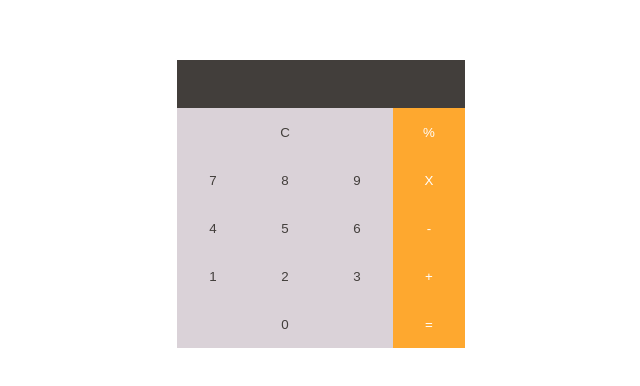
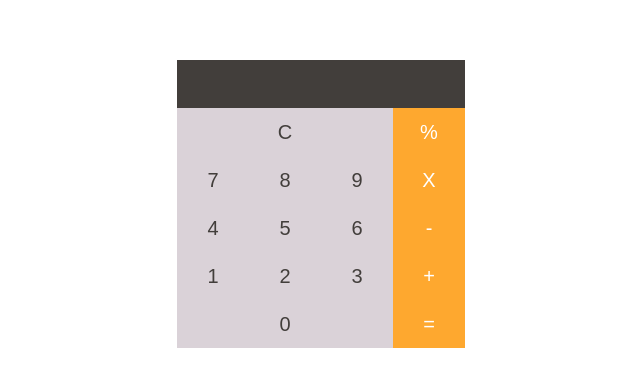
Before and after one commit to LucianoMorazzo/fiera-calculadora, a React (Vite) app: page / in a window 1280 px wide. Shown: the part 196-582 px from the top of the page, without its empty margins (319-959 px from the left). Built offline with nearby package versions, Linux system fonts and the light colour scheme.

Commit message:
Se acomodaron las carperpetas de estilos, se agregaron las fonts y se agrego el archivo de funciones

```diff
--- a/src/App.tsx
+++ b/src/App.tsx
@@ -2,7 +2,7 @@
 
 const App = () => {
   return (
-    <div className='site-container'>
+    <div>
       <Calculator />
     </div>
   )
--- a/src/components/Calculator.tsx
+++ b/src/components/Calculator.tsx
@@ -1,8 +1,6 @@
 import React, { useState } from 'react'
 import { CalculatorData, OperationT } from '../utils/interfaces';
 import { add, sub, mult, div } from '../utils/operations';
-
-
 
 
 export const Calculator = () => {
@@ -57,13 +55,13 @@
   }
 
   return (
-    <div>
+    <div className='calculator-container'>
       <div className="display container">
         <h2>{data.secondNum ? data.secondNum : data.firstNum}</h2>
       </div>
       <div className="two-items container">
         <button onClick={clean} className='grey-btn'>C</button>
-        <button onClick={() => handleOperation(div)} className='og-btn' disabled={!data.secondNum || parseInt(data.secondNum) === 0} >%</button>
+        <button onClick={() => handleOperation(div)} className='og-btn' >%</button>
       </div>
       <div className="four-items  container">
         <button onClick={() => buildNumber("7")} className='grey-btn'>7</button>
--- /dev/null
+++ b/src/sass/abstracts/_fonts.scss
@@ -0,0 +1,3 @@
+@import url(https://fonts.googleapis.com/css2?family=Roboto:ital,wght@0,300;0,400;1,400&display=swap);
+
+$roboto-font: 'Roboto', serif;
--- a/src/sass/abstracts/_mixins.scss
+++ b/src/sass/abstracts/_mixins.scss
@@ -1,4 +1,5 @@
 $base-size: 16;
+
 @function size($target, $context: $base-size) {
-  @return ($target / $context) * 1em;
+  @return calc($target / $context) * 1em;
 }
--- a/src/sass/base/_base.scss
+++ b/src/sass/base/_base.scss
@@ -1,13 +1,16 @@
 @use '../abstracts/colors' as c;
-@use '../abstracts/mixins';
+@use '../abstracts/fonts' as f;
+
 html, body{
-  font-family: Georgia, 'Times New Roman', Times, serif;
+  font-family: f.$roboto-font;
+  font-weight: bold;
 }
 
-.site-container{
+.calculator-container{
   margin-inline: auto;
   margin-inline: auto;
   display: flex;
+  flex-direction: column;
   justify-content: center;
   align-items: center;
   height: 100vh;
@@ -31,9 +34,11 @@
 .display{
   background-color: c.$color-black;
   display: flex;
-  align-items: end;
+  align-items: center;
   justify-content: end;
-  flex-direction: column;
+  flex-direction: row;
+  padding: 0 18px;
+  color: c.$color-white;
 }
 
 .calc-wrapper{
--- a/src/sass/base/_resets.scss
+++ b/src/sass/base/_resets.scss
@@ -1,3 +1,4 @@
+@use '../abstracts/colors' as c;
 *{
   box-sizing: border-box;
   margin: 0;
--- a/src/sass/components/_buton.scss
+++ b/src/sass/components/_buton.scss
@@ -1,12 +1,16 @@
 @use '../abstracts/colors' as c;
+@use '../abstracts/mixins' as m;
+
 .og-btn{
   background-color: c.$color-og;
   color: c.$color-white;
+  font-size: m.size(20);
 }
 
 .grey-btn{
   background-color: c.$color-grey;
   color: c.$color-black;
+  font-size: m.size(20);
 }
 
 .og-btn:hover, .grey-btn:hover{
--- a/src/utils/operations.ts
+++ b/src/utils/operations.ts
@@ -7,4 +7,4 @@
 
 export const mult: OperationT = (a: number, b: number) => a * b;
 
-export const div: OperationT = (a: number, b: number) => a / b;
+export const div: OperationT = (a: number, b: number) => Math.round((a / b)* 100) / 100;
```
Also changed, not shown: src/utils/functions.ts (added).
